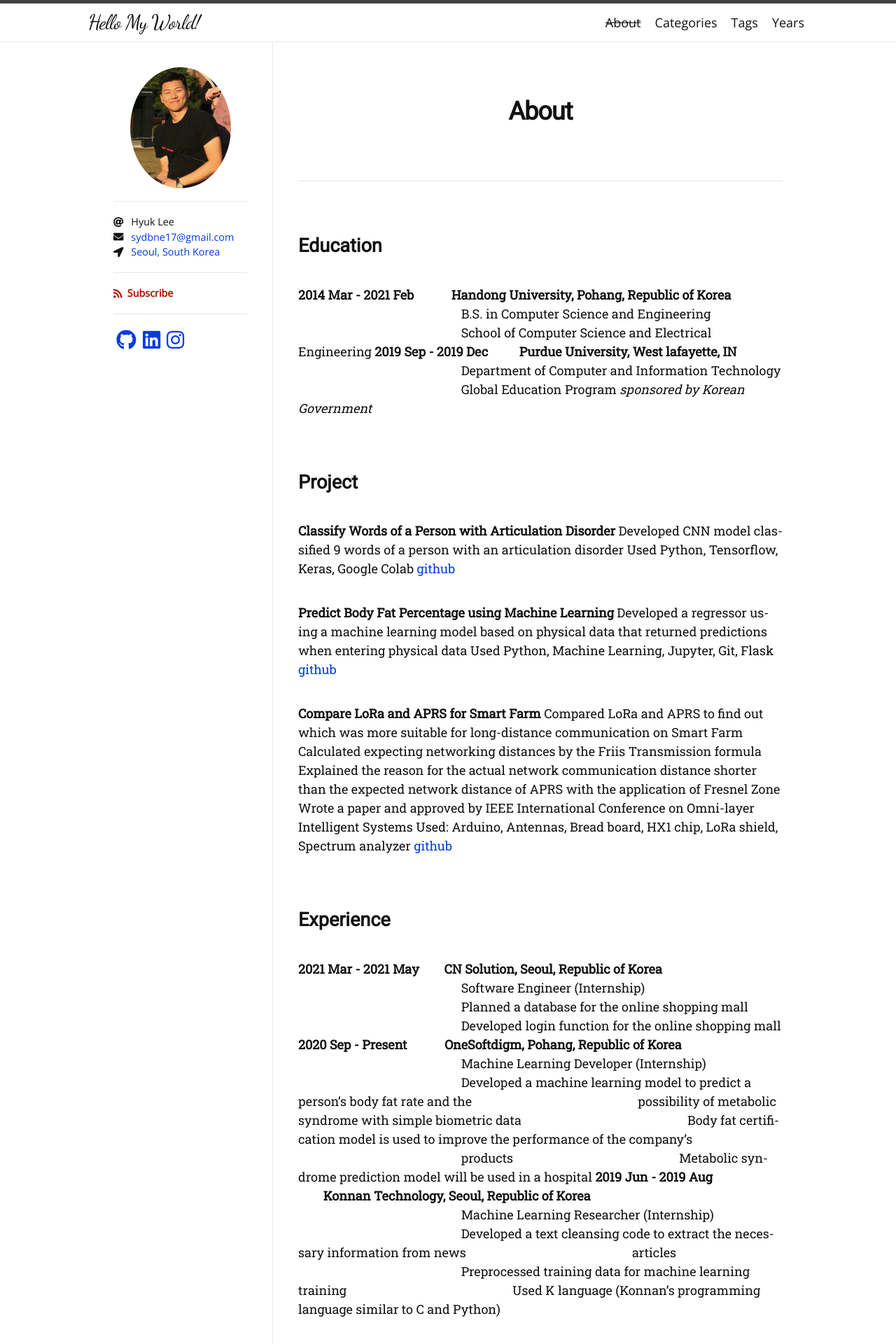
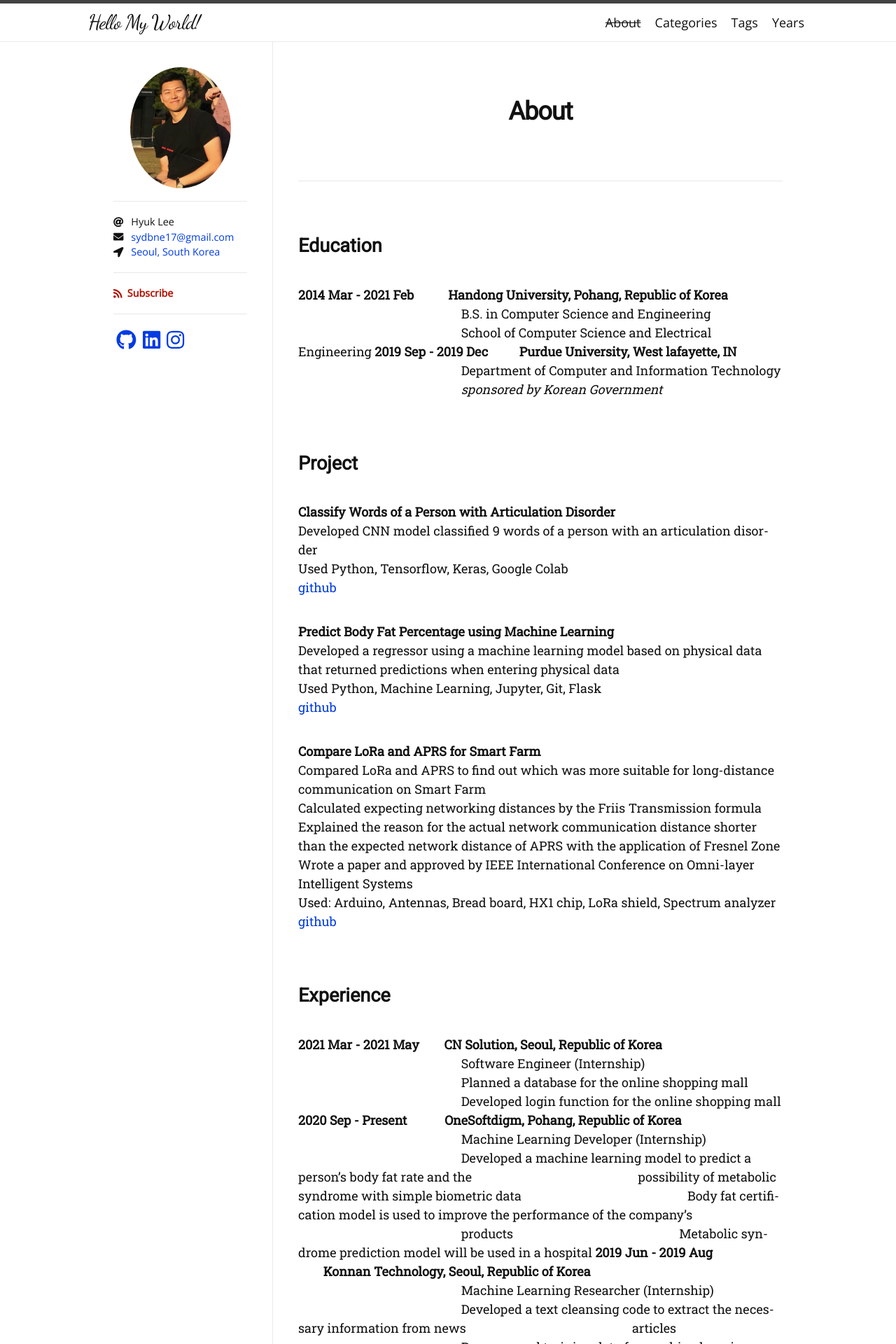
Before and after one commit to dlgur1994/dlgur1994.github.io, a Jekyll site: the page built from about.md, in a window 1280 px wide. Shown: the top 1920 px of the page at 70% size. Built offline with Jekyll 4.4.1, drawn with Linux system fonts in a browser that asks for light colours; nearby versions of some CDN libraries; some web fonts are replaced.

Commit message:
AboutPage updated 21/07/07

```diff
--- a/about.md
+++ b/about.md
@@ -5,12 +5,12 @@
 ---
 
 ## Education
-**2014 Mar - 2021 Feb** &nbsp;&nbsp;&nbsp;&nbsp;&nbsp;&nbsp;&nbsp;&nbsp;&nbsp;&nbsp;&nbsp;**Handong University, Pohang, Republic of Korea**
+**2014 Mar - 2021 Feb** &nbsp;&nbsp;&nbsp;&nbsp;&nbsp;&nbsp;&nbsp;&nbsp;&nbsp;&nbsp;**Handong University, Pohang, Republic of Korea**
 &nbsp;&nbsp;&nbsp;&nbsp;&nbsp;&nbsp;&nbsp;&nbsp;&nbsp;&nbsp;&nbsp;&nbsp;&nbsp;&nbsp;&nbsp;&nbsp;&nbsp;&nbsp;&nbsp;&nbsp;&nbsp;&nbsp;&nbsp;&nbsp;&nbsp;&nbsp;&nbsp;&nbsp;&nbsp;&nbsp;&nbsp;&nbsp;&nbsp;&nbsp;&nbsp;&nbsp;&nbsp;&nbsp;&nbsp;&nbsp;&nbsp;&nbsp;&nbsp;&nbsp;&nbsp;&nbsp;&nbsp;&nbsp;&nbsp;&nbsp;&nbsp;&nbsp;B.S. in Computer Science and Engineering
 &nbsp;&nbsp;&nbsp;&nbsp;&nbsp;&nbsp;&nbsp;&nbsp;&nbsp;&nbsp;&nbsp;&nbsp;&nbsp;&nbsp;&nbsp;&nbsp;&nbsp;&nbsp;&nbsp;&nbsp;&nbsp;&nbsp;&nbsp;&nbsp;&nbsp;&nbsp;&nbsp;&nbsp;&nbsp;&nbsp;&nbsp;&nbsp;&nbsp;&nbsp;&nbsp;&nbsp;&nbsp;&nbsp;&nbsp;&nbsp;&nbsp;&nbsp;&nbsp;&nbsp;&nbsp;&nbsp;&nbsp;&nbsp;&nbsp;&nbsp;&nbsp;&nbsp;School of Computer Science and Electrical Engineering
 **2019 Sep - 2019 Dec** &nbsp;&nbsp;&nbsp;&nbsp;&nbsp;&nbsp;&nbsp;&nbsp;&nbsp;**Purdue University, West lafayette, IN**
 &nbsp;&nbsp;&nbsp;&nbsp;&nbsp;&nbsp;&nbsp;&nbsp;&nbsp;&nbsp;&nbsp;&nbsp;&nbsp;&nbsp;&nbsp;&nbsp;&nbsp;&nbsp;&nbsp;&nbsp;&nbsp;&nbsp;&nbsp;&nbsp;&nbsp;&nbsp;&nbsp;&nbsp;&nbsp;&nbsp;&nbsp;&nbsp;&nbsp;&nbsp;&nbsp;&nbsp;&nbsp;&nbsp;&nbsp;&nbsp;&nbsp;&nbsp;&nbsp;&nbsp;&nbsp;&nbsp;&nbsp;&nbsp;&nbsp;&nbsp;&nbsp;&nbsp;Department of Computer and Information Technology
-&nbsp;&nbsp;&nbsp;&nbsp;&nbsp;&nbsp;&nbsp;&nbsp;&nbsp;&nbsp;&nbsp;&nbsp;&nbsp;&nbsp;&nbsp;&nbsp;&nbsp;&nbsp;&nbsp;&nbsp;&nbsp;&nbsp;&nbsp;&nbsp;&nbsp;&nbsp;&nbsp;&nbsp;&nbsp;&nbsp;&nbsp;&nbsp;&nbsp;&nbsp;&nbsp;&nbsp;&nbsp;&nbsp;&nbsp;&nbsp;&nbsp;&nbsp;&nbsp;&nbsp;&nbsp;&nbsp;&nbsp;&nbsp;&nbsp;&nbsp;&nbsp;&nbsp;Global Education Program _sponsored by Korean Government_
+&nbsp;&nbsp;&nbsp;&nbsp;&nbsp;&nbsp;&nbsp;&nbsp;&nbsp;&nbsp;&nbsp;&nbsp;&nbsp;&nbsp;&nbsp;&nbsp;&nbsp;&nbsp;&nbsp;&nbsp;&nbsp;&nbsp;&nbsp;&nbsp;&nbsp;&nbsp;&nbsp;&nbsp;&nbsp;&nbsp;&nbsp;&nbsp;&nbsp;&nbsp;&nbsp;&nbsp;&nbsp;&nbsp;&nbsp;&nbsp;&nbsp;&nbsp;&nbsp;&nbsp;&nbsp;&nbsp;&nbsp;&nbsp;&nbsp;&nbsp;&nbsp;&nbsp;_sponsored by Korean Government_
 
 ## Project
 **Classify Words of a Person with Articulation Disorder**
@@ -25,7 +25,8 @@
 
 **Compare LoRa and APRS for Smart Farm**
 Compared LoRa and APRS to find out which was more suitable for long-distance communication on Smart Farm
-Calculated expecting networking distances by the Friis Transmission formula Explained the reason for the actual network communication distance shorter than the expected network distance of APRS with the application of Fresnel Zone Wrote a paper and approved by IEEE International Conference on Omni-layer Intelligent Systems
+Calculated expecting networking distances by the Friis Transmission formula    Explained the reason for the actual network communication distance shorter than the expected network distance of APRS with the application of Fresnel Zone
+Wrote a paper and approved by IEEE International Conference on Omni-layer Intelligent Systems
 Used: Arduino, Antennas, Bread board, HX1 chip, LoRa shield, Spectrum analyzer
 [github](https://github.com/dlgur1994/Compare-LoRa-and-APRS-for-Smart-Farm)
 
```
